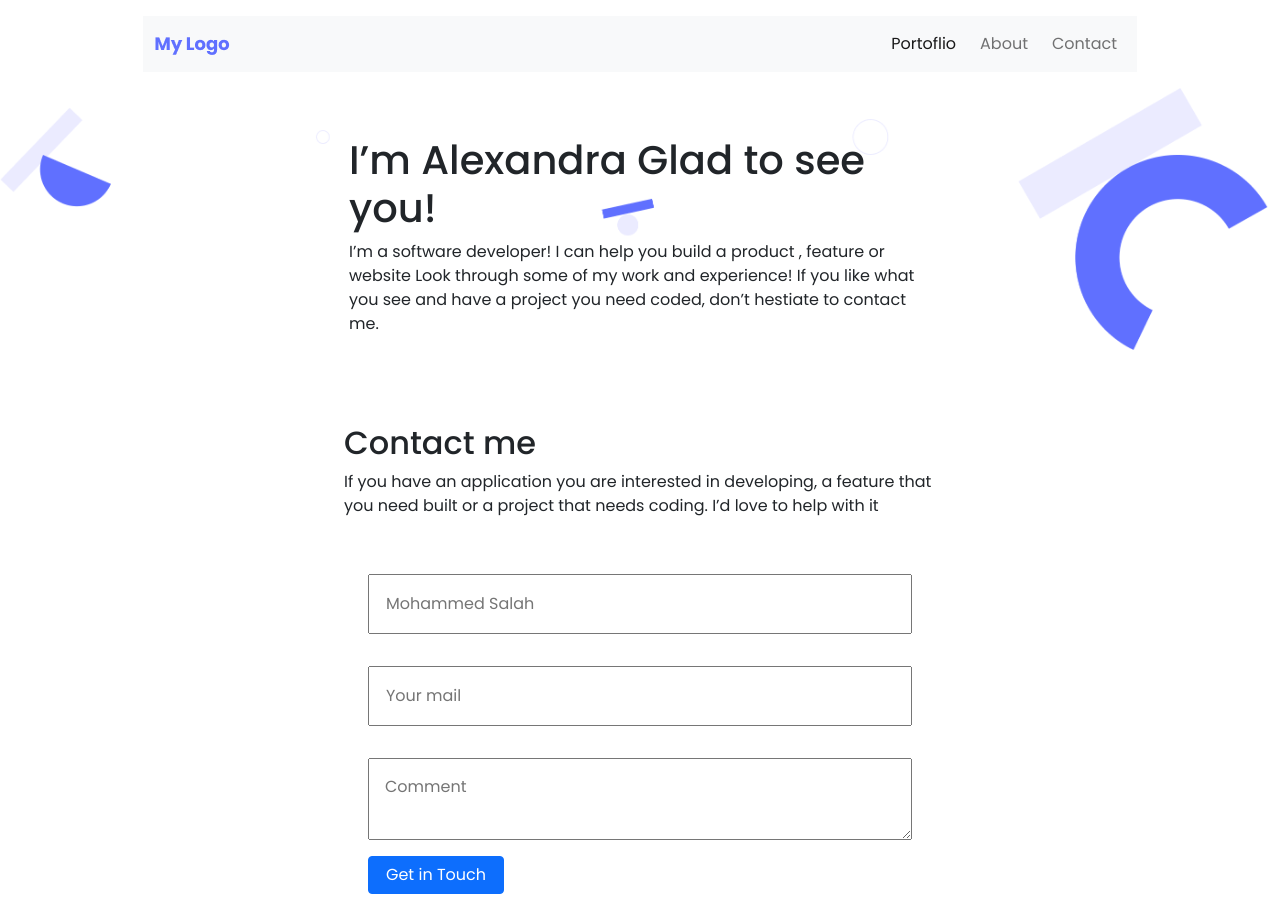
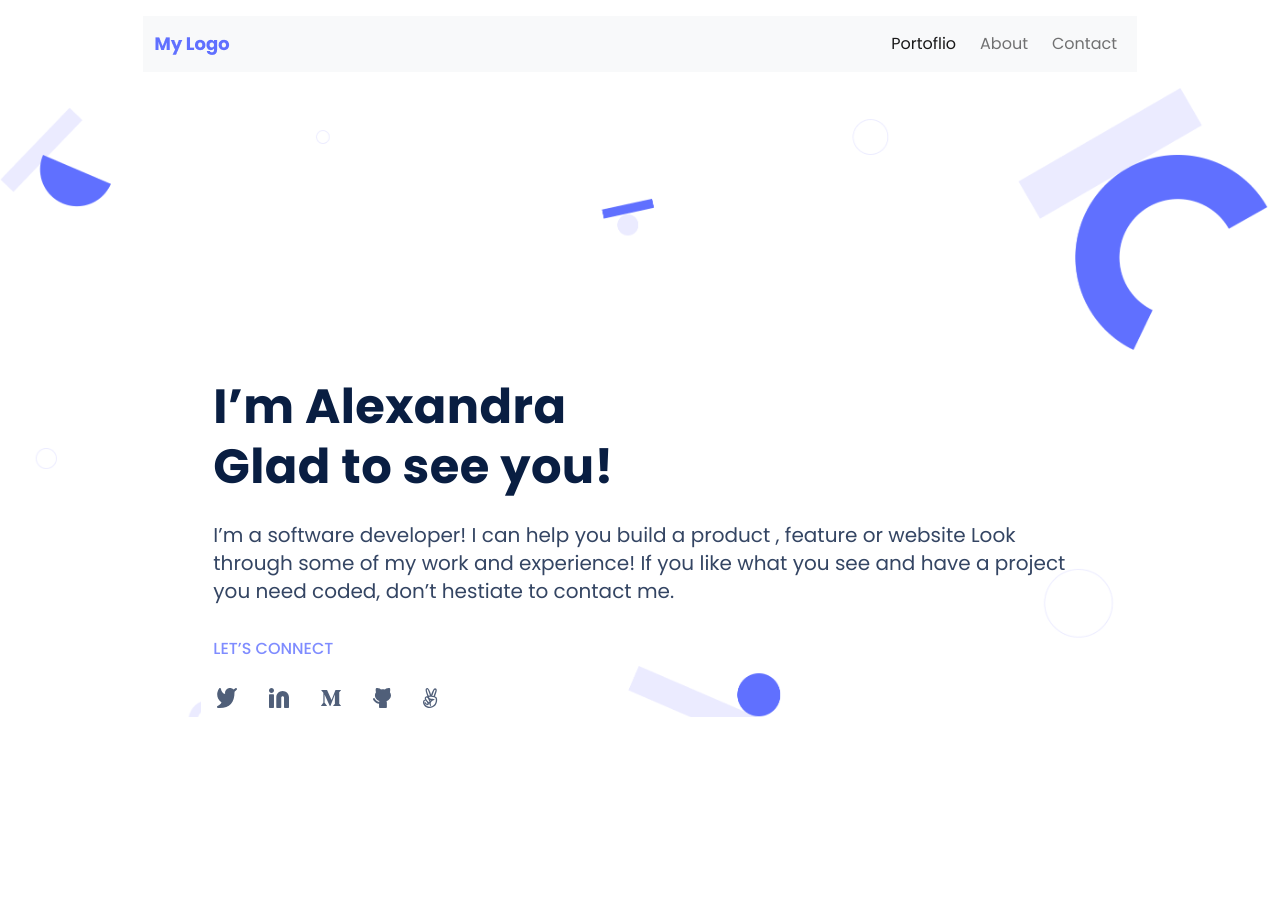
Before and after one commit to Mo7amedSMahdi/microverse-bootstrap, a website: page index.html in a window 1280 px wide. Shown: the top 921 px of the page. Drawn offline with nearby package versions, Linux system fonts and the light colour scheme.

Commit message:
Adding the intro section.
- Add the background.
- Add the intro title.
- Add intro paragraph.
- Add social links list.

```diff
--- a/index.html
+++ b/index.html
@@ -42,7 +42,7 @@
     </header>
 
     <section class="intro">
-        <div class="container-sm w-50 mx-auto d-flex flex-column">
+        <div class="col-xl-8 col-md-10 col-sm-6 mx-auto d-flex flex-column gap-3">
             <div class="row">
                 <h1>I’m Alexandra
                     Glad to see you!</h1>
@@ -53,19 +53,32 @@
                     experience! If you like what you see and have a project you need coded, don’t hestiate to contact
                     me.</p>
             </div>
+            <div class="row">
+                <a href="#" class="lets-connect-link">LET’S CONNECT</a>
+            </div>
+            <div class="row">
+                <ul class="list-group list-group-horizontal list-group-flush social-links">
+                    <li class="list-group-item"><a href="#"><img src="./images/twitter.svg" alt=""></a></li>
+                    <li class="list-group-item"><a href="#"><img src="./images/Linkedin.svg" alt=""></a></li>
+                    <li class="list-group-item"><a href="#"><img src="./images/medium.svg" alt=""></a></li>
+                    <li class="list-group-item"><a href="#"><img src="./images/github.svg" alt=""></a></li>
+                    <li class="list-group-item"><a href=""><img src="./images/angellist.svg" alt=""></a></li>
+                </ul>
+            </div>
         </div>
     </section>
+
     <section class="contact d-flex flex-column w-50 mx-auto p-4 ">
         <h2>Contact me</h2>
         <p>If you have an application you are
-             interested in developing, a feature
-             that you need built or a project that needs
-              coding. I’d love to help with it
+            interested in developing, a feature
+            that you need built or a project that needs
+            coding. I’d love to help with it
         </p>
         <form class="form d-flex flex-column p-4">
-            <input class="p-3 my-3"  type="text" maxlength="20" name="fullname" placeholder="Mohammed Salah" required>
-            <input class="p-3 my-3"  type="email" name="Adressmail" placeholder="Your mail" required>
-            <textarea class="p-3 my-3"  name="#" maxlength="500" placeholder="Comment"></textarea>
+            <input class="p-3 my-3" type="text" maxlength="20" name="fullname" placeholder="Mohammed Salah" required>
+            <input class="p-3 my-3" type="email" name="Adressmail" placeholder="Your mail" required>
+            <textarea class="p-3 my-3" name="#" maxlength="500" placeholder="Comment"></textarea>
             <button class="btn btn-primary w-25" type="submit">Get in Touch</button>
         </form>
     </section>
--- a/style.css
+++ b/style.css
@@ -10,8 +10,49 @@ body {
 }
 
 .intro {
-  padding: 48px 34px;
+  padding-top: 289px;
+  margin-bottom: 255px;
   background-image: url("./images/header_background.png");
   background-repeat: no-repeat;
   background-size: cover;
+  align-items: center;
+  justify-content: center;
 }
+
+.intro h1 {
+  max-width: 15ch;
+  font-family: Poppins;
+  font-style: normal;
+  font-weight: bold;
+  font-size: 48px;
+  line-height: 60px;
+  display: flex;
+  align-items: center;
+  letter-spacing: 0.37px;
+  color: #091e42;
+}
+
+.intro p {
+  max-width: 75ch;
+  font-family: Poppins;
+  font-style: normal;
+  font-weight: normal;
+  font-size: 20px;
+  line-height: 28px;
+  color: #344563;
+}
+
+.lets-connect-link {
+  width: auto;
+  font-family: Poppins;
+  font-style: normal;
+  font-weight: 500;
+  font-size: 16px;
+  line-height: 24px;
+  color: #7f8cff;
+  text-decoration: none;
+}
+
+.social-links li {
+  border: 0;
+}
```
